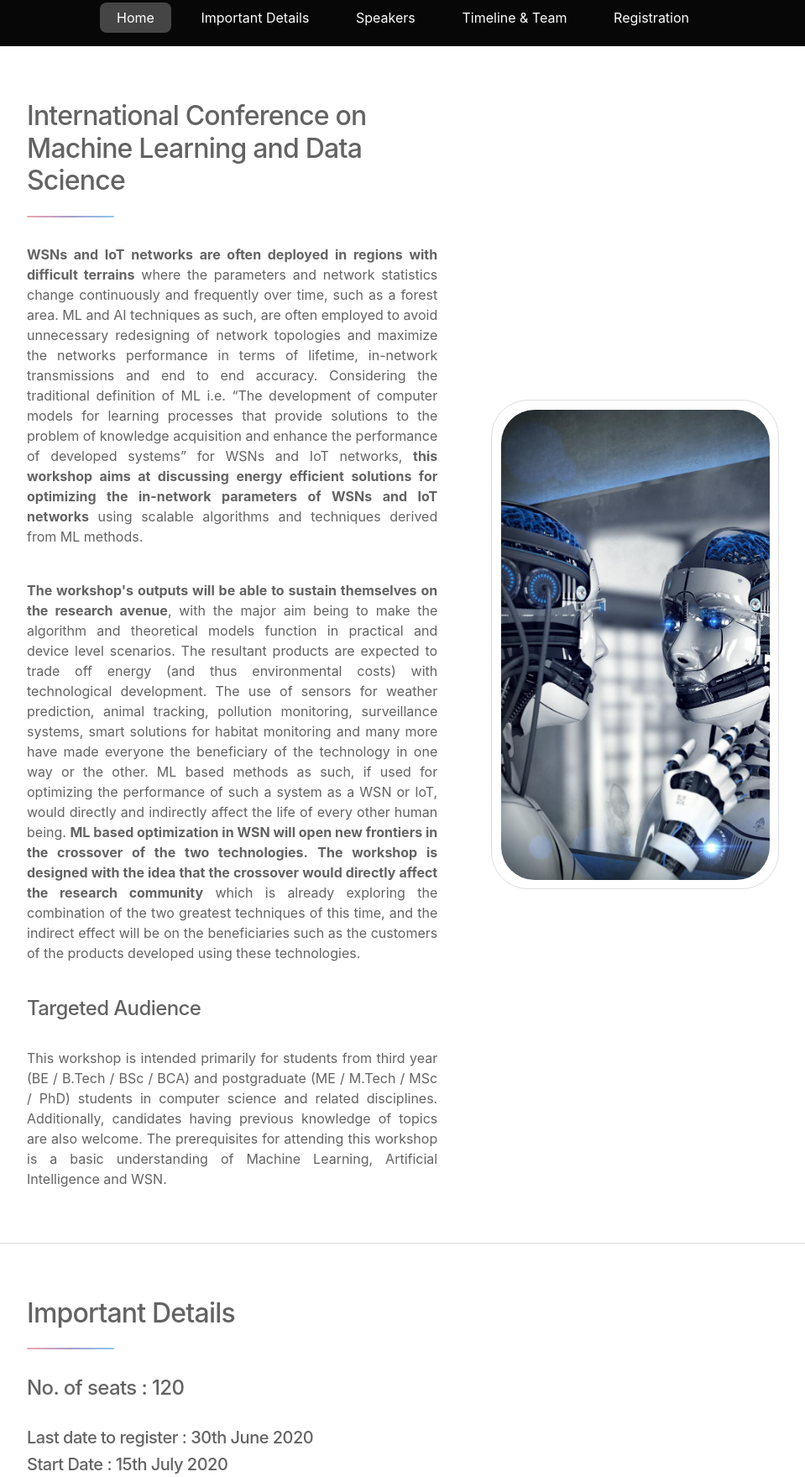
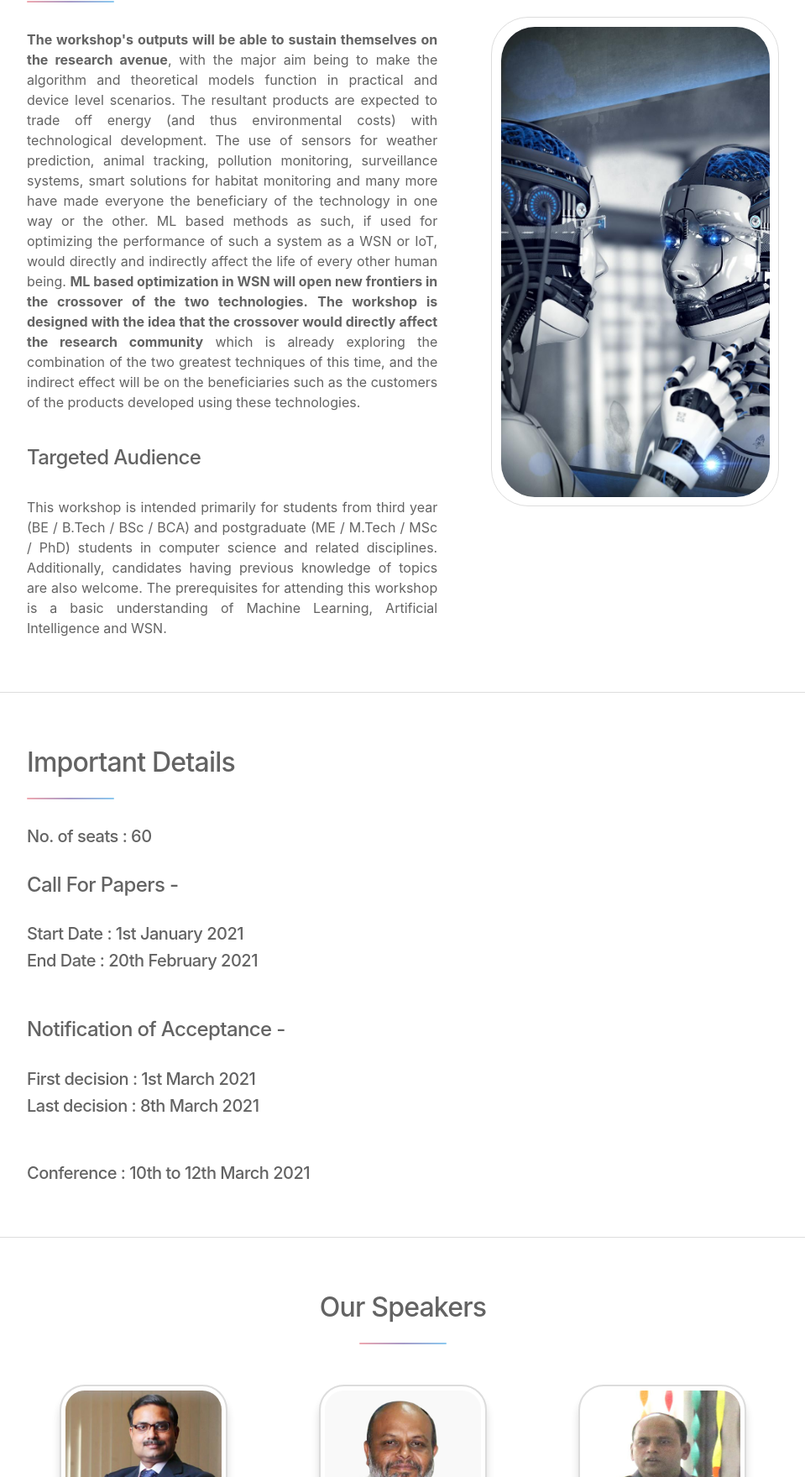
Before and after one commit to IIITL-DeV/Conference-21, a plain HTML site: page index.html in a window 1280 px wide. Shown: the part 411-2170 px from the top of the page at 84% size, without its empty margins (160-1119 px from the left). Drawn offline with nearby package versions, Linux system fonts and the light colour scheme; a script that the page names is missing.

Commit message:
Dates updates

```diff
--- a/index.html
+++ b/index.html
@@ -15,15 +15,15 @@
 		<p id="mainheading" style="margin-left: 21%;">
 			<!-- <img src="./images/generic/summer.png" id="clg_logo"> -->
 
-			&nbsp; INDIAN INSTITUTE OF INFORMATION TECHNOLOGY, LUCKNOW <br>&nbsp; भारतीय सूचना प्रौद्योगिकी संस्थान, लखनऊ <br> &nbsp; (An Institute Of National Importance)</span>
+			&nbsp; INDIAN INSTITUTE OF INFORMATION TECHNOLOGY, LUCKNOW <br>&nbsp; In association with IIIT Nagpur and VIT Chennai</span>
 		</p>
 		<br>
 		<!-- <h6 style="color: rgba(0,0,0,0.75);	margin-left: 27%;">Our Sponsors</h6>
 		<a href="./index.html" style="border: none; text-decoration: none;"> -->
-		<!-- <img src="./images/generic/download.jfif" id="sl" style="margin-left: 27%;"> -->
-		<img src="./images/generic/final_logo_web_extended.png" id="slspecial" style="margin-left: 32%;">
+		<!-- <img src="./images/generic/download.jfif" id="sl" style="margin-left: 27%;">
+	    <img src="./images/generic/final_logo_web_extended.png" id="slspecial" style="margin-left: 32%;">
 		<img src="./images/generic/GCRFlogo.png" id="sl">
-
+		-->
 		<div id="wrapper" style="padding-bottom: 0%;">
 
 			<!-- Nav -->
@@ -52,15 +52,7 @@
 								<h2>International Conference on Machine Learning and Data Science</h2>
 							</header>
 
-							<p>
-								<b>WSNs and IoT networks are often deployed in regions with difficult terrains</b> where the parameters and network statistics
-								change continuously and frequently over time, such as a forest area. ML and AI techniques as such, are often employed to avoid
-								unnecessary redesigning of network topologies and maximize the networks performance in terms of lifetime, in-network transmissions
-								and end to end accuracy. Considering the traditional definition of ML i.e. “The development of computer models for learning processes
-								that provide solutions to the problem of knowledge acquisition and enhance the performance of developed systems” for WSNs and IoT
-								networks, <b>this workshop aims at discussing energy efficient solutions for optimizing the in-network parameters of WSNs and IoT
-								networks</b> using scalable algorithms and techniques derived from ML methods.
-							</p><br>
+
 							<p>
 								<b>The workshop's outputs will be able to sustain themselves on the research avenue</b>, with the major aim being to make the algorithm
 								and theoretical models function in practical and device level scenarios. The resultant products are expected to trade off energy
@@ -110,11 +102,16 @@
 								<h2>Important Details</h2>
 							</header>
 
-							<h4>No. of seats : 120</h4><br>
+							<h5>No. of seats : 60</h5><br>
 
-							<h5>Last date to register : 30th June 2020</h5>
-							<h5>Start Date : 15th July 2020</h5>
-							<h5>End Date : 19th July 2020</h5><br>
+							<h4>Call For Papers - </h4><br>
+							<h5>Start Date : 1st January 2021</h5>
+							<h5>End Date : 20th February 2021</h5><br> <br>
+							<h4>Notification of Acceptance - </h4><br>
+							<h5>First decision : 1st March 2021</h5>
+							<h5>Last decision : 8th March 2021</h5><br><br>
+
+							<h5>Conference : 10th to 12th March 2021</h5>
 
 						</div>
 					</div>
```
